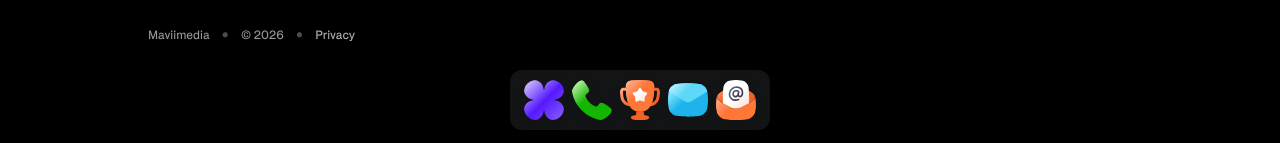
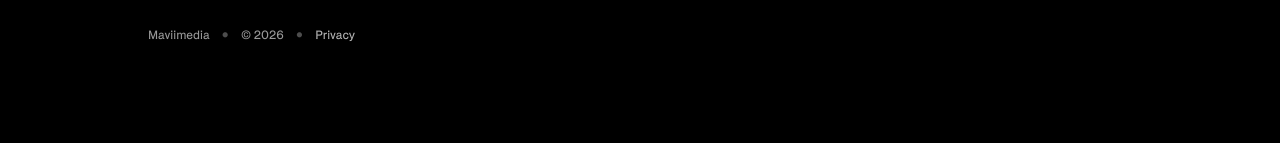
Before and after one commit to maviimedia/mm-website, a Next.js app in the folder frontend/: page / in a window 1280 px wide. Shown: the part 654-797 px from the top of the page. Built offline with nearby package versions, Linux system fonts and the light colour scheme; no server answers; the database is empty.

Commit message:
Dock Hide

```diff
--- a/frontend/src/app/layout.tsx
+++ b/frontend/src/app/layout.tsx
@@ -33,7 +33,7 @@ export default function RootLayout({
           {children}
           <Footer />
         </SmoothScroll>
-        <GlobalDock />
+        {/* <GlobalDock /> */}
       </body>
     </html>
   );
```
